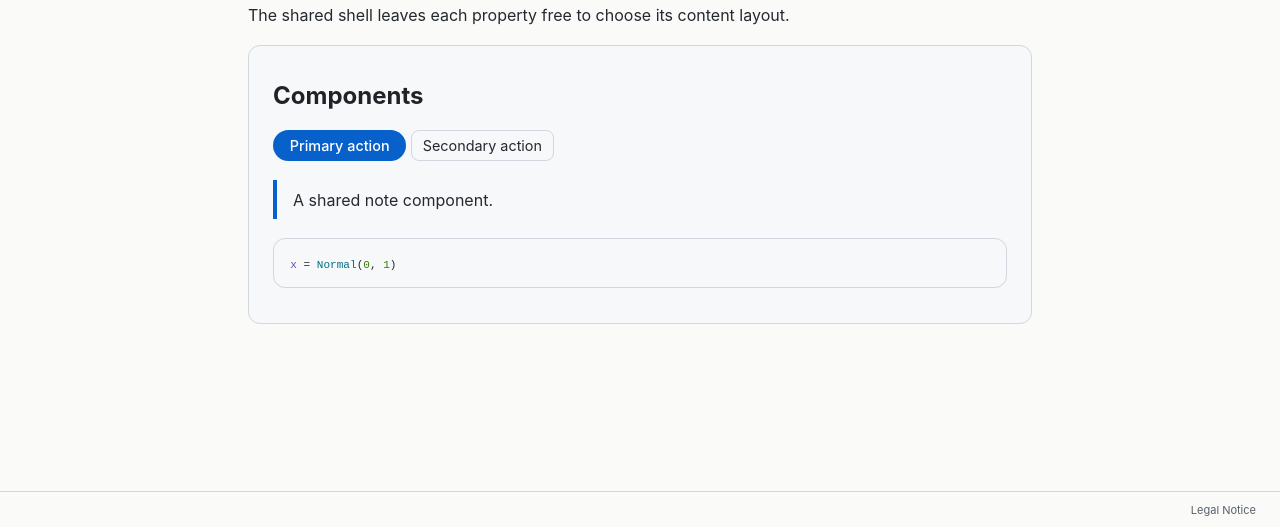
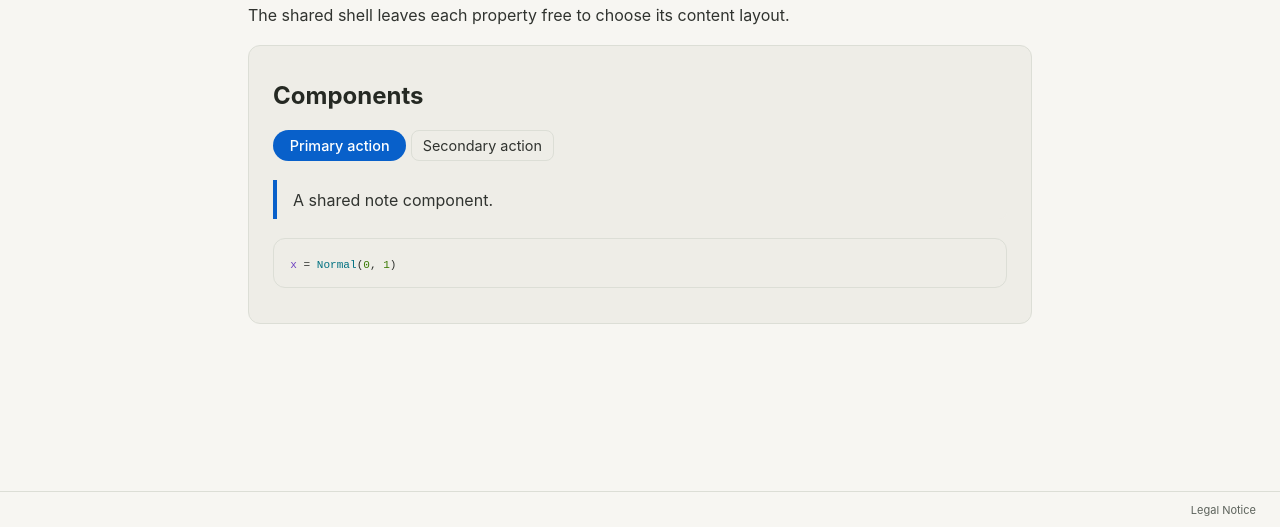
Before and after one commit to flatppl/flatppl-theme, a website: page preview/index.html in a window 1280 px wide. Shown: the part 273-800 px from the top of the page. Drawn offline with Linux system fonts and the light colour scheme.

Commit message:
Soften Whiteboard palette

```diff
--- a/package.json
+++ b/package.json
@@ -1,6 +1,6 @@
 {
   "name": "flatppl-theme",
-  "version": "0.1.5",
+  "version": "0.1.6",
   "private": true,
   "type": "module",
   "scripts": {
--- a/tokens.css
+++ b/tokens.css
@@ -1,14 +1,14 @@
 :root {
   color-scheme: light;
-  --fp-bg: #fafaf8;
-  --fp-surface: #f6f8fa;
-  --fp-surface-2: #e8eaed;
-  --fp-text: #24292f;
-  --fp-text-strong: #1f2328;
-  --fp-text-muted: #57606a;
+  --fp-bg: #f7f6f2;
+  --fp-surface: #eeede7;
+  --fp-surface-2: #e6e5de;
+  --fp-text: #30332f;
+  --fp-text-strong: #252923;
+  --fp-text-muted: #5c625b;
   --fp-text-faint: #8e9199;
-  --fp-border: #d0d7de;
-  --fp-border-light: #eaeef2;
+  --fp-border: #dcded6;
+  --fp-border-light: #e7e8e0;
   --fp-brand: #224535;
   --fp-accent: #0860ca;
   --fp-on-accent: #fff;
@@ -18,7 +18,7 @@
   --fp-shadow: 0 2px 8px rgb(0 0 0 / 15%);
 
   --fp-syn-red: #a31515;
-  --fp-syn-yellow: #946200;
+  --fp-syn-yellow: #8c5c00;
   --fp-syn-green: #397900;
   --fp-syn-cyan: #007181;
   --fp-syn-blue: #1c4d9a;
```
